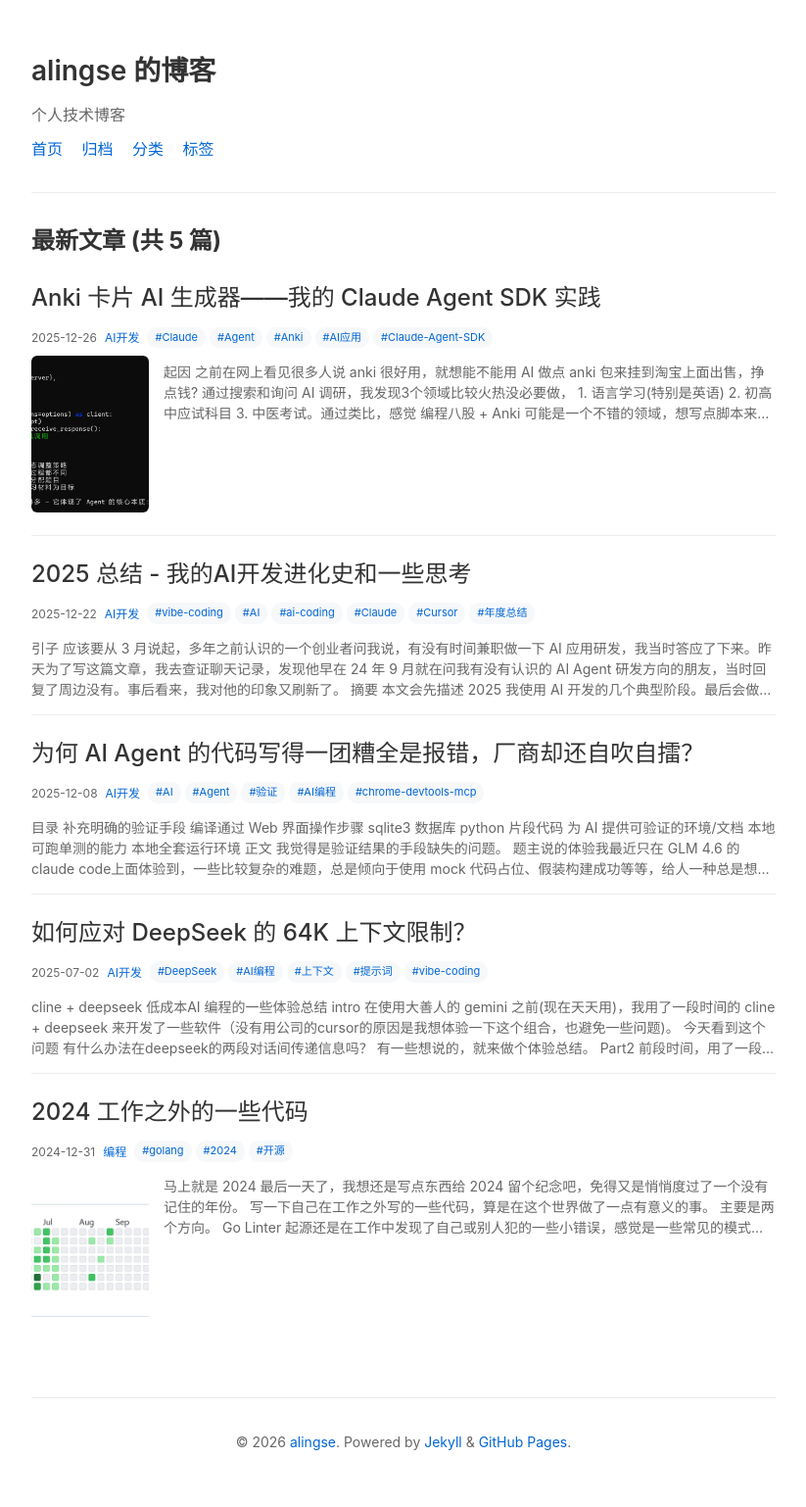
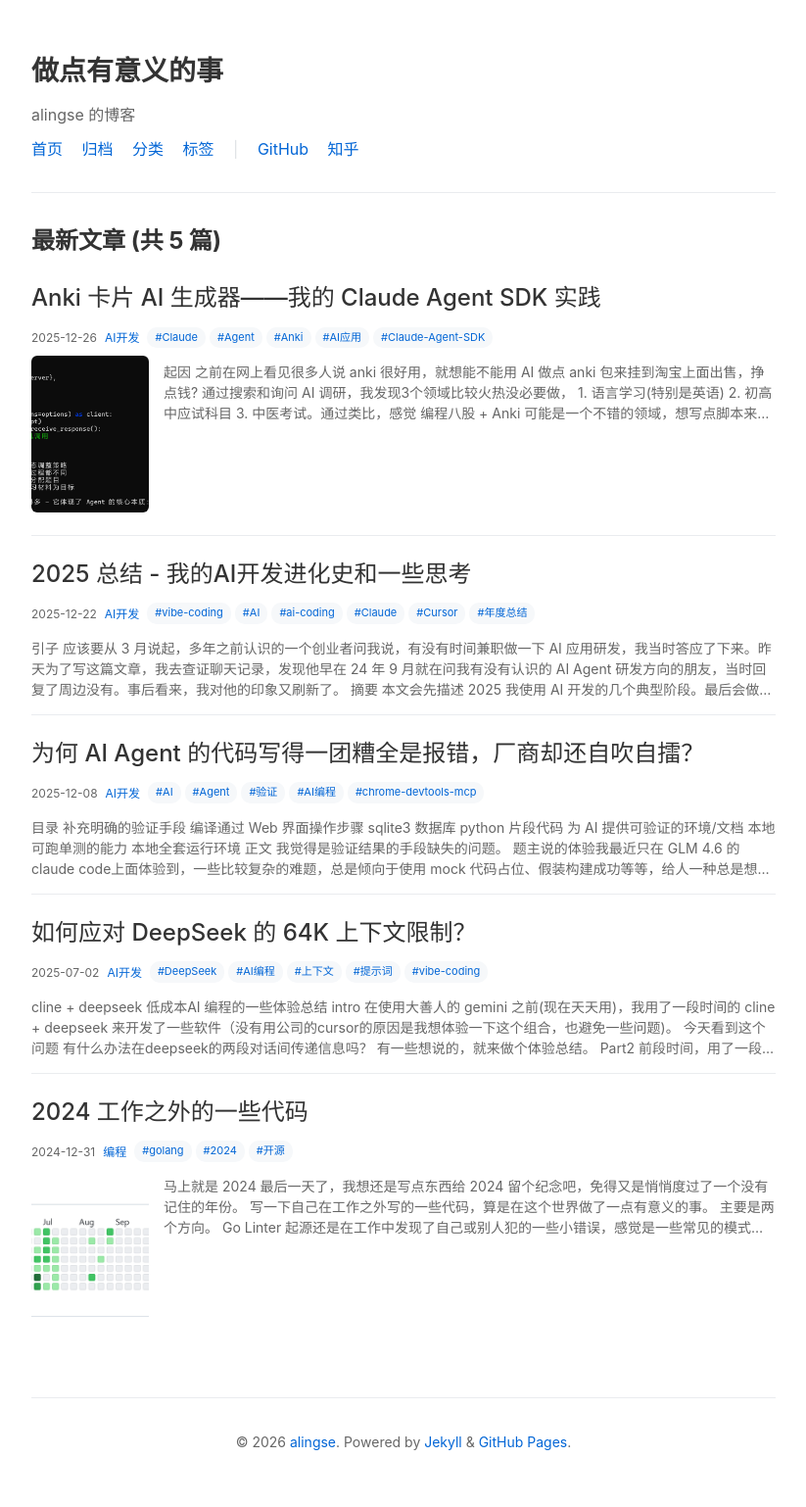
Before and after one commit to alingse/alingse.github.io, a Jekyll site: the page built from index.html, in a window 1280 px wide. Shown: the whole page at 98% size, without its empty margins (228-1051 px from the left). Built offline with Jekyll 4.4.1, drawn with Linux system fonts in a browser that asks for light colours; the list of posts is cut into pages by our own code.

Commit message:
Update site title and add social links
- Change title from 'alingse 的博客' to '做点有意义的事'
- Change description from '个人技术博客' to 'alingse 的博客'
- Add GitHub and Zhihu links to navigation with separator

```diff
--- a/_config.yml
+++ b/_config.yml
@@ -1,6 +1,6 @@
 # 站点配置
-title: alingse 的博客
-description: 个人技术博客
+title: 做点有意义的事
+description: alingse 的博客
 author: alingse
 
 # GitHub Pages 配置
--- a/_layouts/default.html
+++ b/_layouts/default.html
@@ -59,6 +59,9 @@
         <a href="{{ '/archive' | relative_url }}">归档</a>
         <a href="{{ '/categories' | relative_url }}">分类</a>
         <a href="{{ '/tags' | relative_url }}">标签</a>
+        <span class="site-nav-divider">|</span>
+        <a href="https://github.com/alingse" target="_blank" rel="noopener">GitHub</a>
+        <a href="https://www.zhihu.com/people/url_token" target="_blank" rel="noopener">知乎</a>
       </nav>
     </header>
 
--- a/css/style.css
+++ b/css/style.css
@@ -54,6 +54,11 @@ body {
 
 .site-nav a:hover {
   text-decoration: underline;
+}
+
+.site-nav-divider {
+  margin-right: 15px;
+  color: #dfe2e5;
 }
 
 /* 文章列表 */
```
